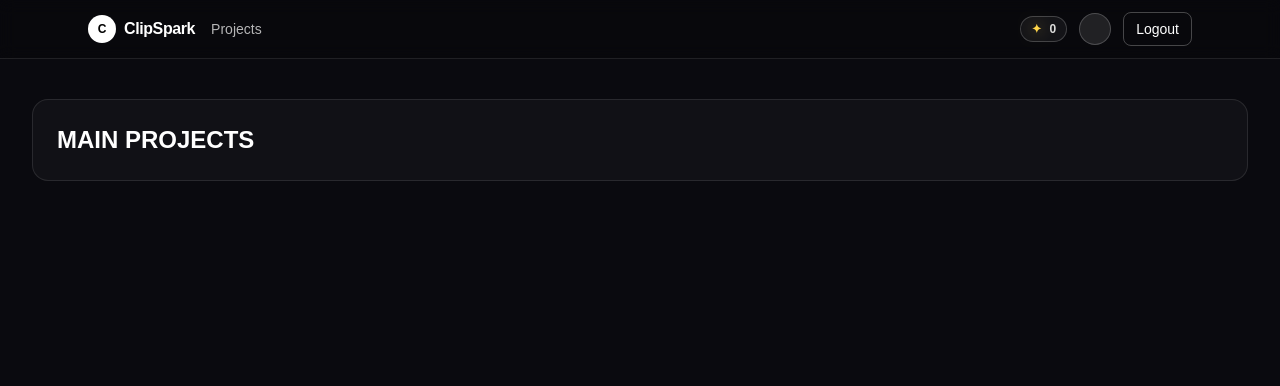
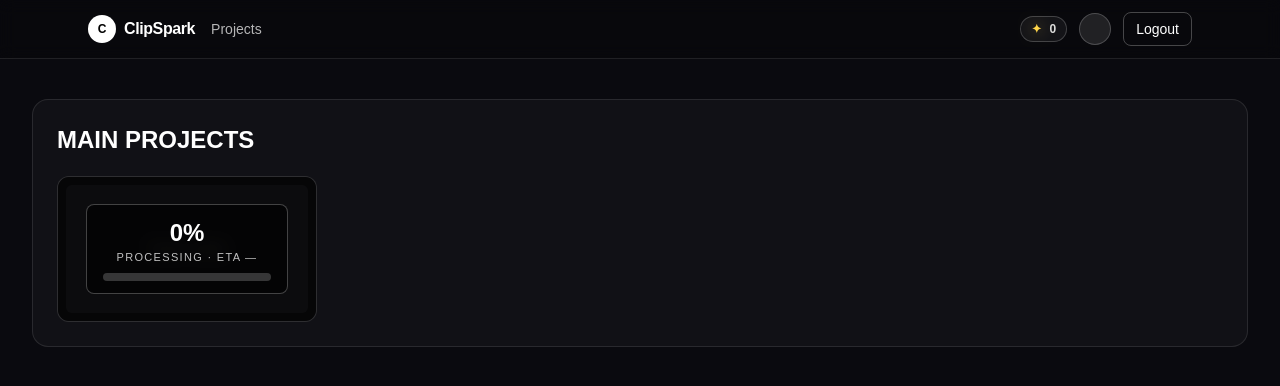
Before and after one commit to Duychinni/animecut, a Next.js app: page /dashboard/projects/1 in a window 1280 px wide. Shown: the top 386 px of the page. Built offline with nearby package versions, Linux system fonts and the light colour scheme; no server answers; the database is empty.

Commit message:
Restore toolbar but hide it after completion

```diff
--- a/app/dashboard/projects/[projectId]/page.tsx
+++ b/app/dashboard/projects/[projectId]/page.tsx
@@ -1,4 +1,5 @@
 import { createClient } from '@/lib/supabase/server';
+import { PipelineRunner } from '@/components/project/PipelineRunner';
 import { TopClipsBoard } from '@/components/clips/TopClipsBoard';
 import { createExportSignedUrl } from '@/lib/storage';
 
@@ -30,7 +31,8 @@ export default async function ProjectDetailPage({
   searchParams: Promise<{ autorun?: string }>;
 }) {
   const { projectId } = await params;
-  await searchParams;
+  const { autorun } = await searchParams;
+  const autoStart = autorun === '1' || autorun === 'true';
   const supabase = await createClient();
 
   const [{ data: exportsRows }, { data: candidateRows }] = await Promise.all([
@@ -83,6 +85,10 @@ export default async function ProjectDetailPage({
       <section className="rounded-2xl border border-white/10 bg-white/[0.03] p-6">
         <h1 className="text-2xl font-bold">MAIN PROJECTS</h1>
 
+        <div className="mt-5 flex flex-wrap gap-3">
+          <PipelineRunner projectId={projectId} autoStart={autoStart} />
+        </div>
+
         {exportItems.length ? (
           <TopClipsBoard
             projectId={projectId}
--- a/components/project/PipelineRunner.tsx
+++ b/components/project/PipelineRunner.tsx
@@ -220,6 +220,10 @@ export function PipelineRunner({ projectId, autoStart = false }: { projectId: st
 
   const thumbnailUrl = progress?.project?.thumbnail_url;
 
+  if (isCompleted) {
+    return null;
+  }
+
   return (
     <div className="w-full">
       <span className="sr-only" aria-live="polite">{log}</span>
```
